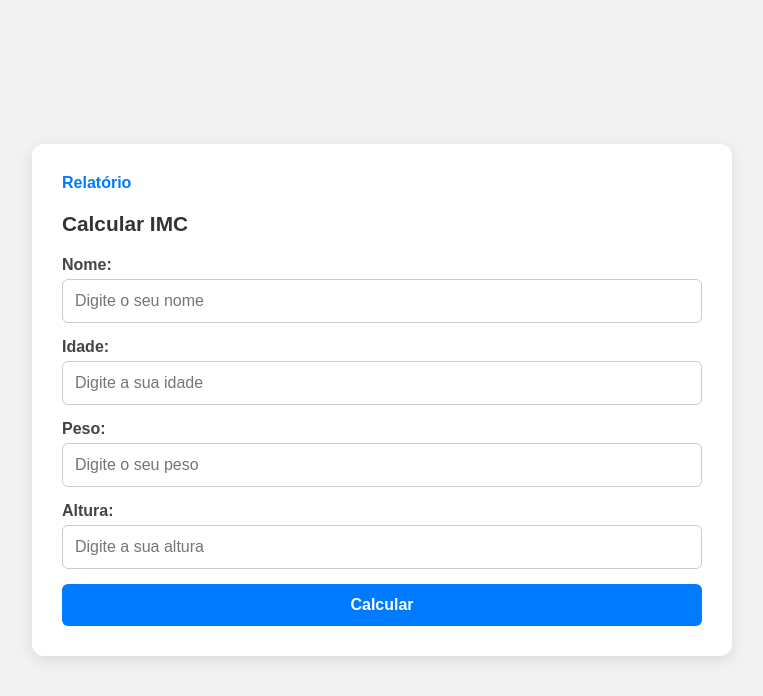
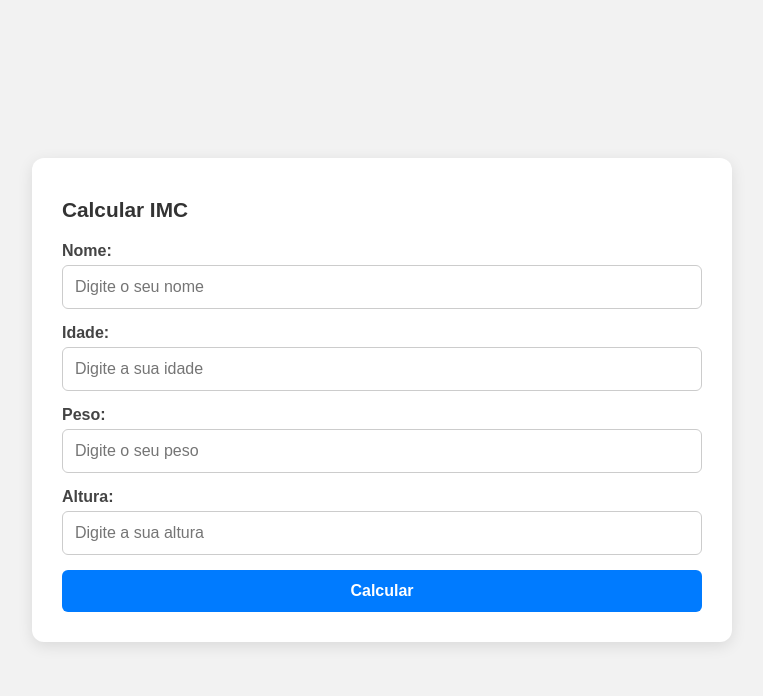
Before and after one commit to matheusss22/Python-Projetos-Cristiano, a Flask app: page /principal in a window 1280 px wide. Shown: the top 696 px of the page, without its empty margins (258-1021 px from the left). Run offline with Flask 3, Linux system fonts and the light colour scheme.

Commit message:
Remove "Relatório" link from principal.html

```diff
--- a/projeto08/templates/principal.html
+++ b/projeto08/templates/principal.html
@@ -11,8 +11,6 @@
 <body>
 
   <div class="container">
-
-    <a href="./buscarLivro">Relatório</a>
 
     <p>Calcular IMC</p>
 
```
